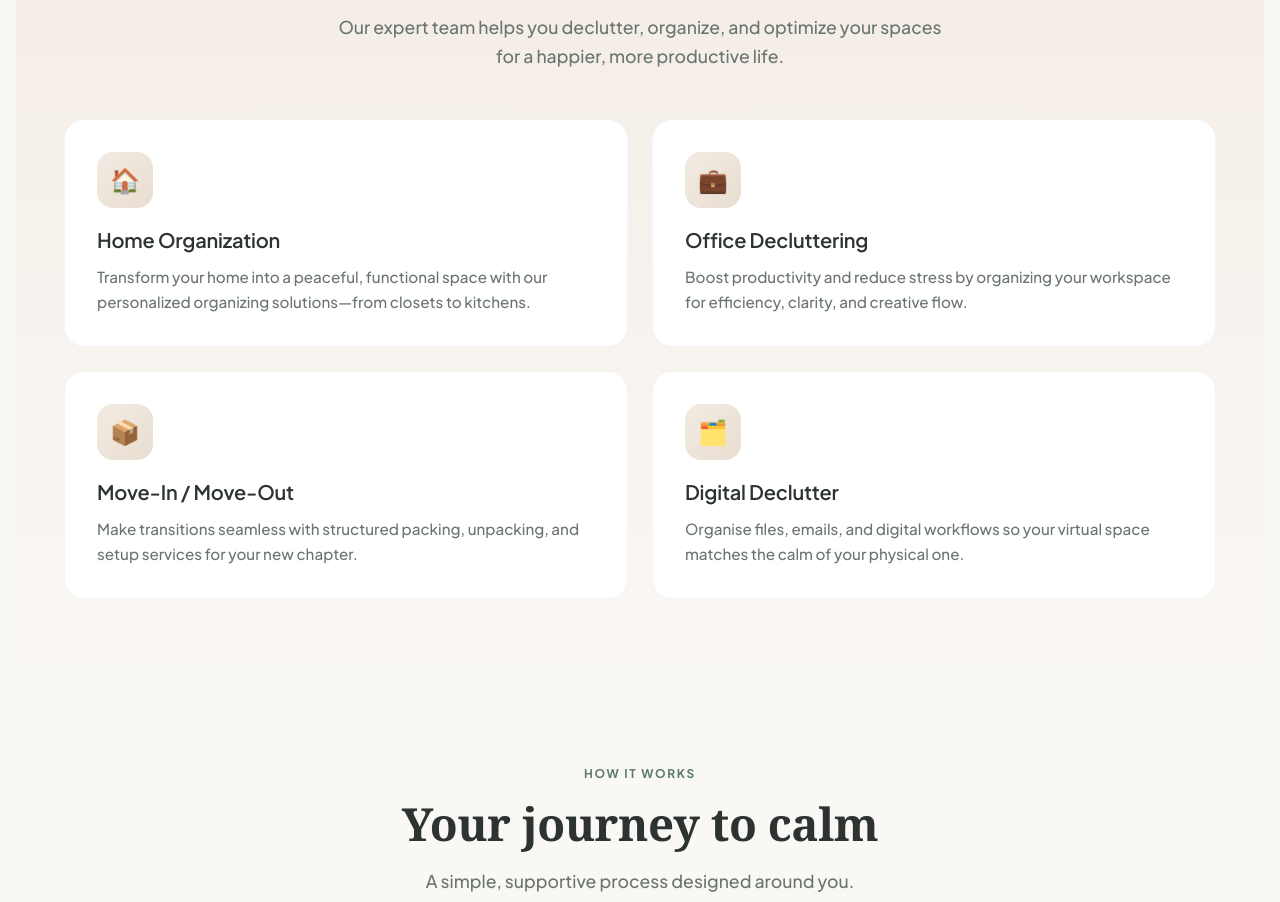
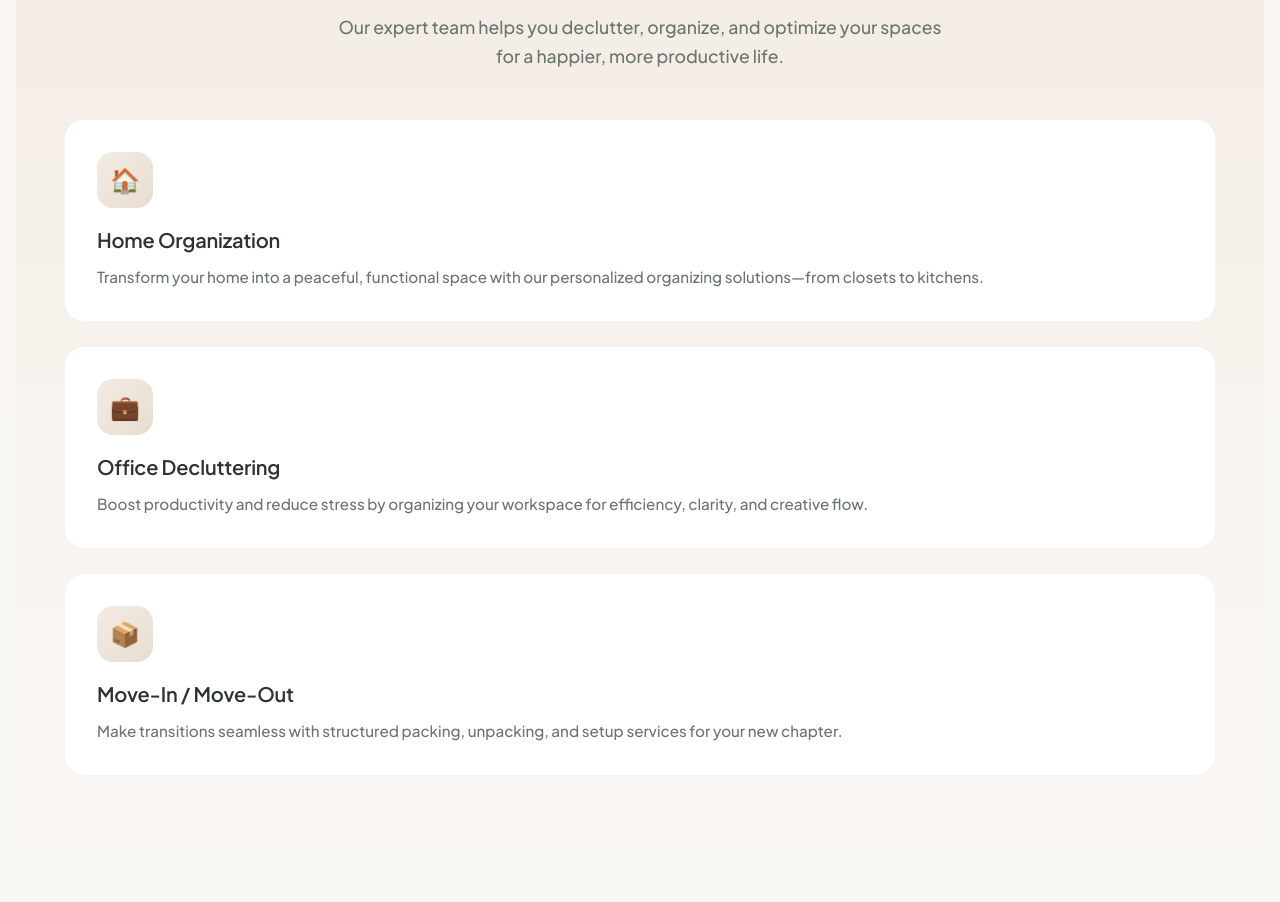
Before and after one commit to Sharmin2121/sharmin2121.github.io, a plain HTML site: page index.html in a window 1280 px wide. Shown: the part 1895-2797 px from the top of the page. Drawn offline with nearby package versions, Linux system fonts and the light colour scheme; no server answers; a script that the page names is missing.

Commit message:
removing unsupported service

```diff
--- a/index.html
+++ b/index.html
@@ -139,11 +139,6 @@
                 <div class="service-icon">📦</div>
                 <h3>Move-In / Move-Out</h3>
                 <p>Make transitions seamless with structured packing, unpacking, and setup services for your new chapter.</p>
-            </div>
-            <div class="service-card reveal">
-                <div class="service-icon">🗂️</div>
-                <h3>Digital Declutter</h3>
-                <p>Organise files, emails, and digital workflows so your virtual space matches the calm of your physical one.</p>
             </div>
         </div>
     </section>
--- a/styles.css
+++ b/styles.css
@@ -523,7 +523,7 @@ a:hover {
 
 .services-grid {
     display: grid;
-    grid-template-columns: repeat(2, 1fr);
+    grid-template-columns: repeat(1, 1fr);
     gap: 1.5rem;
     max-width: 1200px;
     margin: 0 auto;
```
